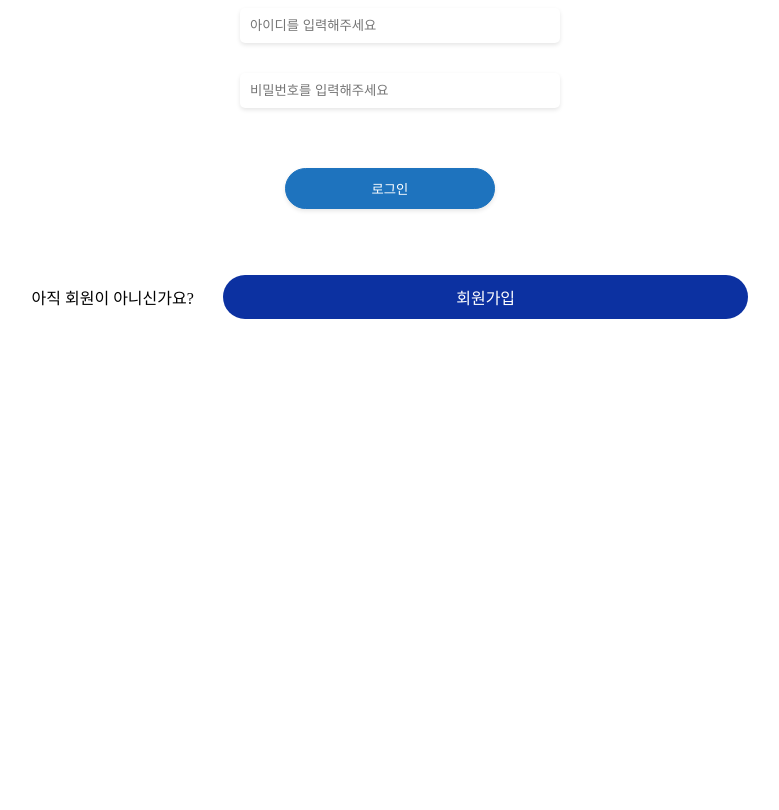
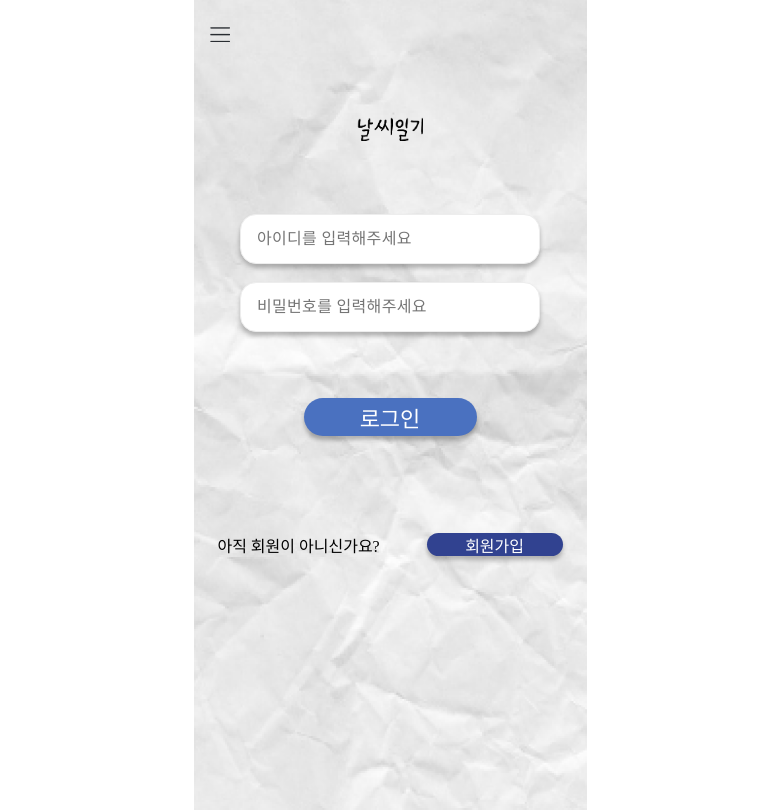
Before and after one commit to w1024ji/Django_project, a Django app: page /user/login/ in a window 1280 px wide. Shown: the whole page, without its empty margins (250-1029 px from the left). Before the commit the page ends 319 px from the top, so only its background shows below. Run offline with Django 4.2, Linux system fonts and the light colour scheme; some web fonts are replaced.

```diff
--- a/static/css/login/login.css
+++ /dev/null
@@ -1,43 +0,0 @@
-body {
-    text-align: center;
-}
-
-form {
-    max-width: 300px;
-    margin: 0 auto;
-}
-
-input {
-    width: 100%;
-    padding: 10px;
-    margin-bottom: 30px;
-    border: 1px solid #ccc;
-    border-radius: 5px;
-    box-shadow: 0 2px 4px rgba(0, 0, 0, 0.1); /* 그림자 효과 추가 */
-    border: none; /* 테두리 제거 */
-}
-
-input[type="submit"] {
-    width: 70%;
-    padding: 10px;
-    border-radius: 40px;
-    border: 1px solid #1e73be;
-    background-color: #1e73be;
-    color: white;
-    cursor: pointer;
-    display: block;
-    margin: 0 auto;
-    margin-top: 30px;
-}
-
-a.button {
-    width: 40%;
-    display: inline-block;
-    padding: 10px;
-    background-color: #0c31a1;
-    color: white;
-    text-decoration: none;
-    border-radius: 40px;
-    margin-top: 50px;
-    margin-left: 25px; /* a 태그의 왼쪽 간격을 조절할 값 */
-}
--- /dev/null
+++ b/static/css/user/login.css
@@ -0,0 +1,118 @@
+@font-face {
+    font-family: "YOONCHILDFUNDKOREADAEHAN";
+    src: url("../../fonts/YOONCHILDFUNDKOREADAEHAN.TTF") format("woff2");
+}
+@font-face {
+    font-family: "YOONCHILDFUNDKOREAMANSEH";
+    src: url("../../fonts/YOONCHILDFUNDKOREAMANSEH.TTF") format("woff2");
+}
+
+body {
+    width: 392px;
+    height: 100vh;
+    margin: 0 auto;
+    font-family: YOONCHILDFUNDKOREAMANSEH;
+    background-image: url("../../images/background.png");
+    background-position: center;
+    background-repeat: no-repeat;
+}
+
+.navbar {
+    width: 392px;
+    height: 53px;
+    margin-top: 10px;
+    background-color: none;
+    overflow: hidden;
+    display: flex;
+    justify-content: space-between;
+    align-items: center;
+}
+
+.navbar a {
+    display: block;
+    color: #f2f2f2;
+    text-align: center;
+    padding: 14px 16px;
+    text-decoration: none;
+}
+
+.icon {
+    width: 20px;
+    height: 15px;
+}
+
+.logo {
+    display: flex;
+    justify-content: center;
+    margin-top: 54px;
+}
+
+.logo img {
+    width: 66px;
+    height: 24px;
+}
+
+form {
+    max-width: 300px;
+    margin: 0 auto;
+    margin-top: 73px;
+}
+
+input[type="text"], input[type="password"] {
+    display: flex;
+    width: 280px;
+    height: 46px;
+    align-items: center;
+    border-radius: 16px;
+    border: 1px solid #EDEDED;
+    background: #FFF;
+    box-shadow: 0px 4px 4px 0px rgba(0, 0, 0, 0.25);
+    padding-left: 16px;
+    color: #787878;
+    font-family: YOONCHILDFUNDKOREAMANSEH;
+    font-size: 16px;
+    font-weight: 400;
+    letter-spacing: 0.32px;
+}
+
+input[type="submit"] {
+    width: 173px;
+    height: 38px;
+    border-radius: 32px;
+    border: none;
+    background: #4A71C0;
+    box-shadow: 0px 4px 4px 0px rgba(0, 0, 0, 0.25);
+    color: white;
+    font-family: YOONCHILDFUNDKOREAMANSEH;
+    font-size: 22px;
+    font-weight: 400;
+    cursor: pointer;
+    display: flex;
+    justify-content: center;
+    margin: 0 auto;
+    margin-top: 48px;
+}
+
+.signup-area {
+    display: flex;
+    margin-top: 97px;
+    justify-content: space-around;
+}
+
+.signup-area p {
+    margin: 0;
+}
+
+a.button {
+    display: flex;
+    width: 136px;
+    height: 23px;
+    justify-content: center;
+    align-items: center;
+    border-radius: 32px;
+    background: #314290;
+    box-shadow: 0px 4px 4px 0px rgba(0, 0, 0, 0.25);
+    color: white;
+    text-decoration: none;
+    border-radius: 40px;
+}
--- a/user/templates/user/login.html
+++ b/user/templates/user/login.html
@@ -2,22 +2,32 @@
 <!DOCTYPE html>
 <html>
 <head>
-    <link rel="stylesheet" type="text/css" href="{% static 'css/login/login.css' %}">
+    <link rel="stylesheet" type="text/css" href="{% static 'css/user/login.css' %}">
 
 </head>
 <body>
+    <!-- Nav Bar -->
+    <div class="navbar">
+        <a href="{% url 'tab' %}" onclick="toggleNavbar()"><img src="{% static 'images/menu.png' %}" class="icon" alt="메뉴버튼"></a>
+    </div>
+
+    <div class="logo"><img src="{% static 'images/logo.png' %}" alt="로고"></div>
+
     <form method="POST" action="{% url 'login' %}">
         {% csrf_token %}
         <!--아이디-->
         <input type="text" placeholder="아이디를 입력해주세요" name="username">
         <br>
         <!--비밀번호-->
-    <input type="text" placeholder="비밀번호를 입력해주세요" name="password">
+        <input type="password" placeholder="비밀번호를 입력해주세요" name="password">
         <br>
         <input type="submit" value="로그인">
     </form>
 
-<p>아직 회원이 아니신가요? <a href="{% url 'signup' %}" class="button">회원가입</a></p>
+    <div class="signup-area">
+        <p>아직 회원이 아니신가요?</p>
+        <a href="{% url 'signup' %}" class="button">회원가입</a>
+    </div>
 
 {% if error %}
     <script>
```
Also changed, not shown: forecast/services.py (+0 -7 lines), forecast/static/forecast/css/pollCSS.css (deleted, +0 -48 lines), forecast/templates/forecast/landing.html (+25 -5 lines), forecast/views.py (+7 -5 lines), static/css/forecast/main.css (+71 -1 lines), static/css/forecast/pollCSS.css (added, +73 -0 lines), static/css/signup/signup.css (deleted, +0 -26 lines), static/css/user/signup.css (added, +105 -0 lines), user/templates/user/signup.html (+13 -7 lines), static/js/forecast/pollJS.js (renamed from forecast/static/forecast/js/pollJS.js). Lines whose indentation alone changed are shown as unchanged.
